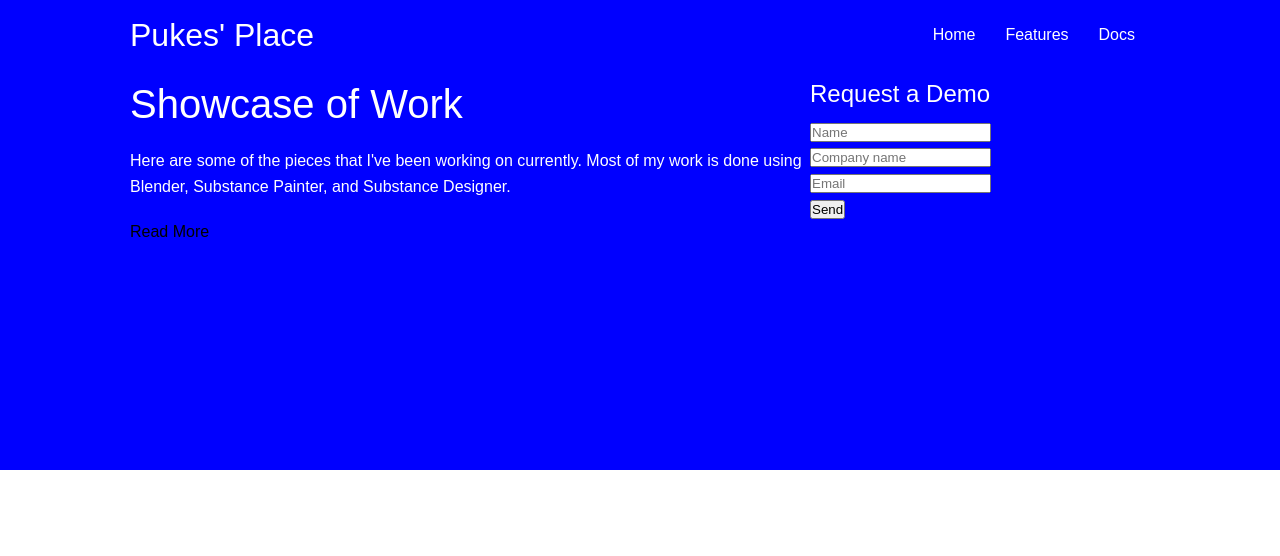
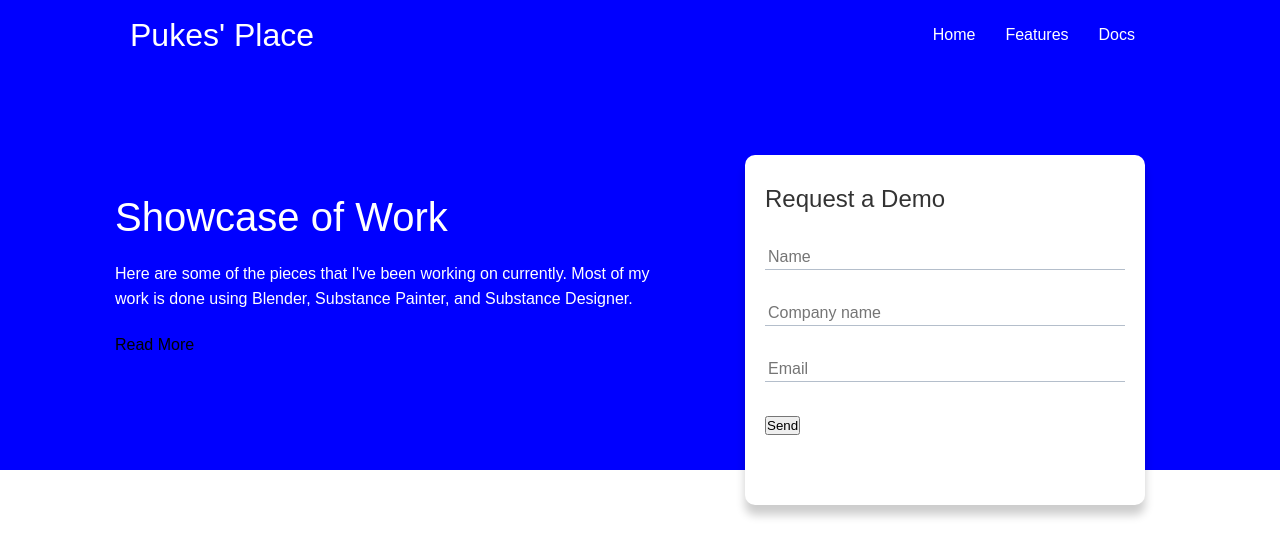
Before and after one commit to TheNameIsMatt/Website, a plain HTML site: page index.html in a window 1280 px wide. Drawn offline with Linux system fonts and the light colour scheme; a web font is replaced by a local one.

Commit message:
Updated CSS

```diff
--- a/css/style.css
+++ b/css/style.css
@@ -87,6 +87,41 @@ img {
     margin: 20px 0;
 }
 
+.showcase .grid{
+    /* Allows it to overflow out of the element it is contained in */
+    overflow: visible;
+    grid-template-columns: 55% 45%;
+    gap: 30px;
+}
+
+.showcase-form {
+    position: relative;
+    top: 60px;
+    height: 350px;
+    width: 400px;
+    padding: 40px;
+    /* Z-index is basically a sorting system of what should be on top and visible of others. */
+    z-index: 100;
+    justify-self: flex-end;
+}
+
+.showcase-form .form-control {
+    margin: 30px 0;
+}
+
+.showcase-form input[Type='text'],
+.showcase-form input[Type='email'] {
+    border: 0;
+    border-bottom: 1px solid #b4becb;
+    width: 100%;
+    padding: 3px;
+    font-size: 16px;
+}
+
+.showcase-form input:focus{
+    outline:none;
+}
+
 /* Utilities - Classes to be used all round webste */
 .container {
     max-width: 1100px;
@@ -94,6 +129,16 @@ img {
     /* This overflow removes the padding added by h1,h2 */
     overflow: auto;
     padding: 0 40px;
+}
+
+.card {
+    background-color: var(--textcolour);
+    color: #333;
+    border-radius: 10px;
+    box-shadow: 0 10px 10px rgba(0,0,0,0.2);
+    padding: 20px;
+    margin: 20px;
+
 }
 
 .flex{
@@ -106,5 +151,10 @@ img {
 .grid {
     display: grid;
     /* fr is fractions, the first column would take up 2fr of the entire space, the second one would take 1fr */
-    grid-template-columns: 2fr 1fr;
+    /* The repeat will add 1fr twice, denoted by the 2 at the start */
+    grid-template-columns: repeat(2,1fr);
+    gap: 20px;
+    justify-content: center;
+    align-items: center;
+    height: 100%;
 }
```
